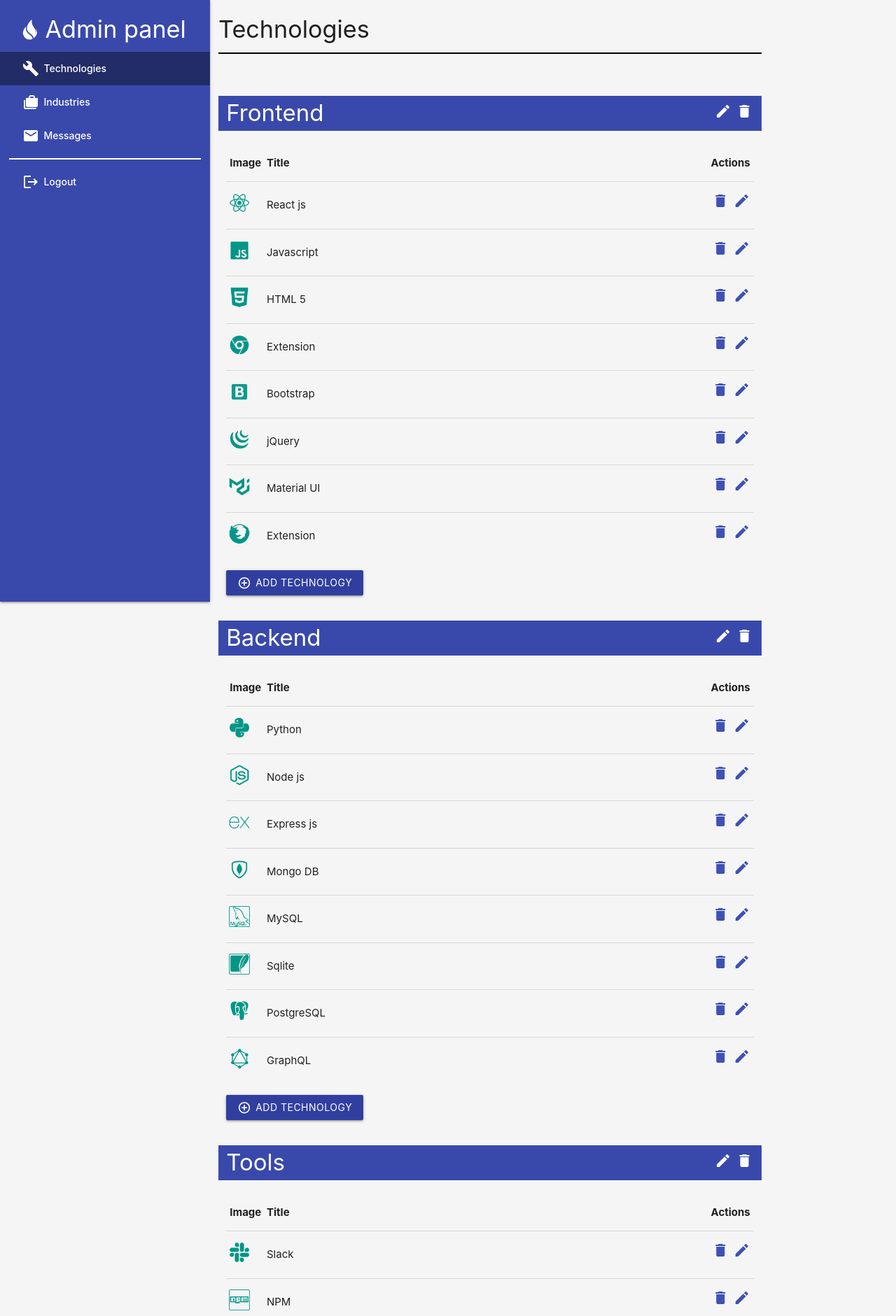
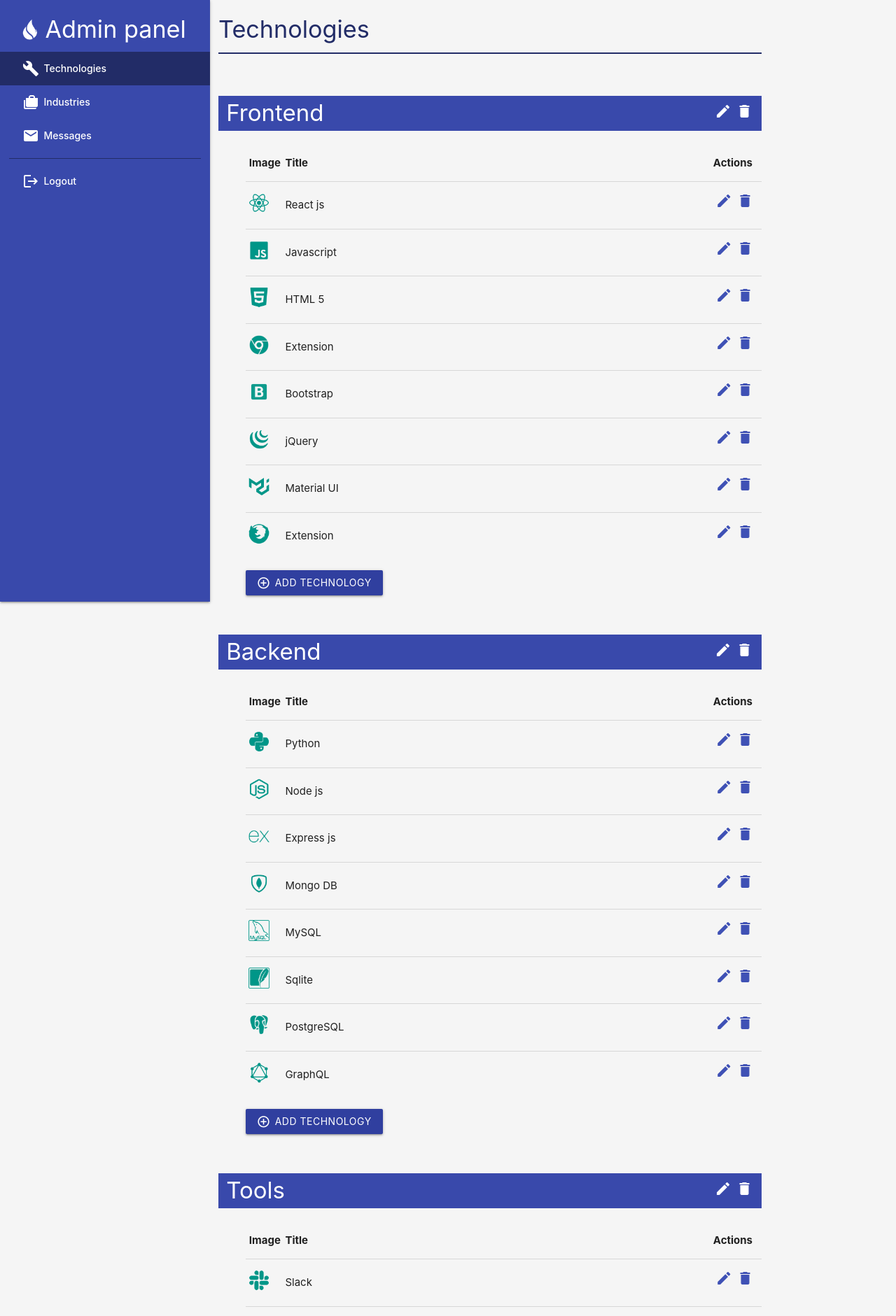
Before and after one commit to igorg-rc/admin_panel_react, a React (Create React App) app: page /technologies in a window 1280 px wide. Shown: the top 1881 px of the page at 70% size. Built offline with nearby package versions, Linux system fonts and the light colour scheme.

Commit message:
changed something

```diff
--- a/src/components/Layout/Layout.js
+++ b/src/components/Layout/Layout.js
@@ -31,7 +31,7 @@
               <li><NavLink to="/technologies" activeClassName="active" className="waves-effect white-text">Technologies<i className="material-icons white-text">build</i></NavLink></li>
               <li><NavLink to="/industries" activeClassName="active" className="waves-effect white-text">Industries<i className="material-icons white-text">cases</i></NavLink></li>
               <li><NavLink to="/messages" activeClassName="active" className="waves-effect white-text">Messages<i className="material-icons white-text">email</i></NavLink></li>
-              <div style={{ backgroundColor: 'white', height: '0.2vh', margin: '1vh 1vw' }}></div>
+              <div style={{ backgroundColor: '#222C67', height: '0.17vh', margin: '1vh 1vw' }}></div>
               <li><NavLink to="/logout" activeClassName="active" className="waves-effect white-text">Logout<i className="material-icons white-text">logout</i></NavLink></li>
             </ul>
         </div>
--- a/src/components/Pages/Technologies/Technologies.css
+++ b/src/components/Pages/Technologies/Technologies.css
@@ -1,6 +1,7 @@
-/* #tech-title {
-  padding-bottom: 10px;
-} */
+#tech-title {
+  color: #222C67;
+  /* font-weight: 400; */
+}
 
 
 /* td.td-icons {
@@ -16,7 +17,7 @@
 }
 
 th.th-actions {
-  /* margin-right: 1; */
+  margin-right: 1vh;
 }
 
 td.td-title {
@@ -24,7 +25,7 @@
 }
 
 td.td-actions {
-  margin-right: -0.5vw !important;
+  /* margin-right: 0.5vw !important; */
 }
 
 td img {
--- a/src/components/Pages/Technologies/Technologies.js
+++ b/src/components/Pages/Technologies/Technologies.js
@@ -10,8 +10,8 @@
 							<td className="td-title"><span>{technology.title}</span></td>
 							<td className="td-actions right">
 								<div>
+									<a className="indigo-text right"><i className="material-icons actions">delete</i></a>
 									<a className="indigo-text right"><i className="material-icons actions">create</i></a>
-									<a className="indigo-text right"><i className="material-icons actions">delete</i></a>
 								</div>
 							</td>
 						</tr>
@@ -23,8 +23,8 @@
 							<td className="td-title"><span>{technology.title}</span></td>
 							<td className="td-actions right">
 								<div>
+									<a className="indigo-text right"><i className="material-icons actions">delete</i></a>
 									<a className="indigo-text right"><i className="material-icons actions">create</i></a>
-									<a className="indigo-text right"><i className="material-icons actions">delete</i></a>
 								</div>
 							</td>
 						</tr>
@@ -36,8 +36,8 @@
 							<td className="td-title"><span>{technology.title}</span></td>
 							<td className="td-actions right">
 								<div>
+									<a className="indigo-text right"><i className="material-icons actions">delete</i></a>
 									<a className="indigo-text right"><i className="material-icons actions">create</i></a>
-									<a className="indigo-text right"><i className="material-icons actions">delete</i></a>
 								</div>
 							</td>
 						</tr>
@@ -49,8 +49,8 @@
 							<td className="td-title"><span>{technology.title}</span></td>
 							<td className="td-actions right">
 								<div>
+									<a className="indigo-text right"><i className="material-icons actions">delete</i></a>
 									<a className="indigo-text right"><i className="material-icons actions">create</i></a>
-									<a className="indigo-text right"><i className="material-icons actions">delete</i></a>
 								</div>
 							</td>
 						</tr>
@@ -61,7 +61,7 @@
 			<div style={{ paddingBottom: '75px' }}>
 				<h4 id="tech-title" className="page-title left">Technologies</h4>
 			</div>
-			<div style={{ backgroundColor: 'black', height: '0.25vh', marginBottom: '60px' }}></div>
+			<div style={{ backgroundColor: '#222C67', height: '0.25vh', marginBottom: '60px' }}></div>
 			<div className="row">
 				<div className="col s12 grey lighten-4">
 					<div className="content">
@@ -80,6 +80,8 @@
 								</div>
 							</div>
 
+							<div className="row">
+								<div className="right" style={{ width: '95%'}}>
 									<table className="">
 										<thead>
 											<tr>
@@ -101,6 +103,9 @@
 											</button>
 										</div>
 									</div>
+
+								</div>
+							</div>
 						</div>
 
 
@@ -120,6 +125,9 @@
 								</div>
 							</div>
 
+
+							<div className="row">
+								<div className="right" style={{ width: '95%'}}>
 									<table className="">
 										<thead>
 											<tr>
@@ -141,6 +149,9 @@
 											</button>
 										</div>
 									</div>
+
+								</div>
+							</div>
 						</div>
 
 
@@ -159,6 +170,8 @@
 								</div>
 							</div>
 
+							<div className="row">
+								<div className="right" style={{ width: '95%'}}>
 									<table className="">
 										<thead>
 											<tr>
@@ -180,6 +193,9 @@
 											</button>
 										</div>
 									</div>
+
+								</div>
+							</div>
 						</div>
 
 
@@ -198,6 +214,8 @@
 								</div>
 							</div>
 
+							<div className="row">
+								<div className="right" style={{ width: '95%'}}>
 									<table className="">
 										<thead>
 											<tr>
@@ -219,6 +237,9 @@
 											</button>
 										</div>
 									</div>
+
+								</div>
+							</div>
 						</div>
 
 					</div>
```
Lines whose indentation alone changed are shown as unchanged.
